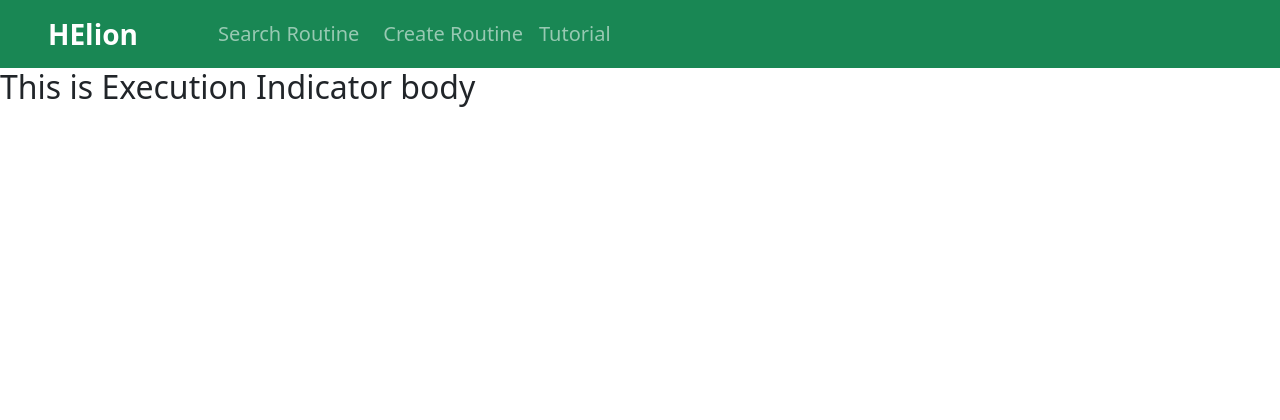
After one commit to MdAkramKhanJehad/Software-project-lab-3, a Django app: page /home/create/execution-indication in a window 1280 px wide. The commit adds this page. Shown: the top 420 px of the page. Run offline with Django 4.2, Linux system fonts and the light colour scheme; some libraries are stand-ins or nearby versions.

Commit message:
routes fixed

```diff
--- a/home/urls.py
+++ b/home/urls.py
@@ -4,10 +4,11 @@ from home import views
 
 urlpatterns = [
     path('', views.home, name='home'),
-    path('search-routine', views.search, name='search'),
+    path('search/search-routine', views.search, name='search'),
     path('tutorial', views.tutorial, name='tutorial'),
-    path('device-list', views.device_list, name='device_list'),
-    path('create-routine', views.create_routine, name='create_routine'),
-    path('confirmation', views.confirmation, name='confirmation'),
-    path('complete', views.complete, name='complete'),
+    path('create/select-device', views.select_device, name='select_device'),
+    path('create/execution-indication', views.create_execution_indication, name='create_execution_indication'),
+    path('create/routine', views.create_routine, name='create_routine'),
+    path('create/confirmation', views.confirmation, name='confirmation'),
+    path('create/complete', views.complete, name='complete'),
 ]
--- a/home/views.py
+++ b/home/views.py
@@ -11,11 +11,14 @@ def search(request):
 def tutorial(request):
     return render(request, 'home/tutorial/tutorial.html')
 
-def device_list(request):
-    return render(request, 'home/create/device_list.html')
+def select_device(request):
+    return render(request, 'home/create/select_device.html')
 
 def create_routine(request):
     return render(request, 'home/create/create_routine.html')
+
+def create_execution_indication(request):
+    return render(request, 'home/create/create_execution_indicator.html')
 
 def confirmation(request):
     return render(request, 'home/confirmation/confirmation.html')
--- a/templates/base.html
+++ b/templates/base.html
@@ -21,10 +21,10 @@
         <div class="collapse navbar-collapse fs-5 " id="navbarSupportedContent">
           <ul class="navbar-nav mr-auto mx-3 text-white">
             <li class="nav-item mx-2">
-              <a class="nav-link" href="/home/search-routine">Search Routine</a>
+              <a class="nav-link" href="/home/search/search-routine">Search Routine</a>
             </li>
             <li class="nav-item">
-                <a class="nav-link" href="/home/create-routine">Create Routine</a>
+                <a class="nav-link" href="/home/create/select-device">Create Routine</a>
               </li>
             <li class="nav-item">
                 <a class="nav-link" href="/home/tutorial">Tutorial</a>
--- /dev/null
+++ b/templates/home/create/create_execution_indicator.html
@@ -0,0 +1,7 @@
+{% extends 'base.html' %}
+
+{% block title %}EI{% endblock title %}
+
+{% block body %}
+    <h2>This is Execution Indicator body</h2>
+{% endblock body %}
--- a/templates/home/home.html
+++ b/templates/home/home.html
@@ -35,8 +35,8 @@
                 <div class="row">
                     <div class="col-6 mx-auto">
                         <div class="d-flex align-items-center justify-content-evenly">
-                            <a class="btn btn-outline-light bg-success btn-rounded btn-Success p-2" href="http://127.0.0.1:8000/home/search-routine" role="button"><b>Search Routine</b></a>
-                            <a class="btn btn-outline-light bg-success btn-rounded btn-Success p-2" href="http://127.0.0.1:8000/home/create-routine" role="button"><b>Create Routine</b></a>
+                            <a class="btn btn-outline-light bg-success btn-rounded btn-Success p-2" href="http://127.0.0.1:8000/home/search/search-routine" role="button"><b>Search Routine</b></a>
+                            <a class="btn btn-outline-light bg-success btn-rounded btn-Success p-2" href="http://127.0.0.1:8000/home/create/select-device" role="button"><b>Create Routine</b></a>
                         </div>
                     </div>
                 </div>
```
Also changed, not shown: templates/home/create/select_device.html (renamed from templates/home/create/device_list.html).
